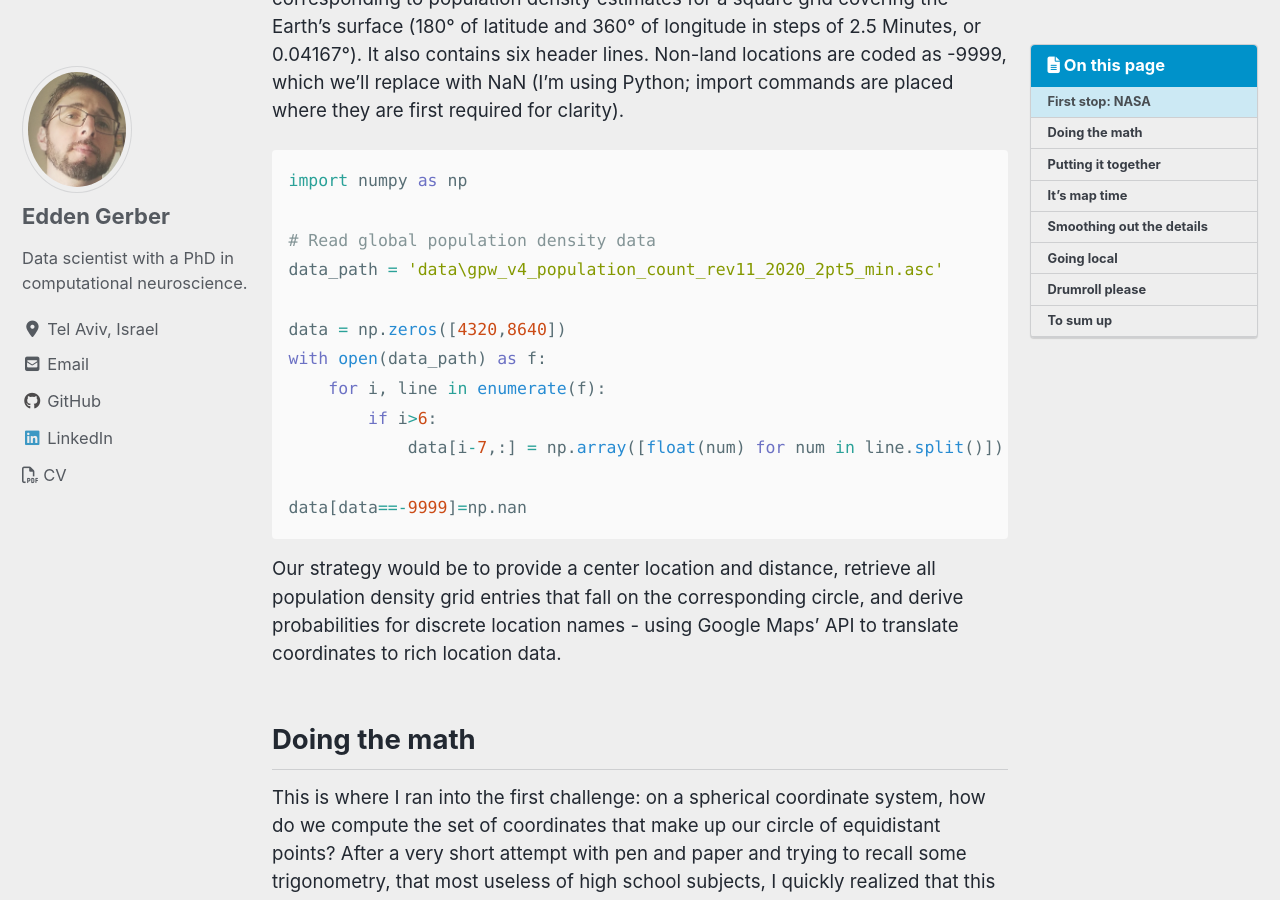
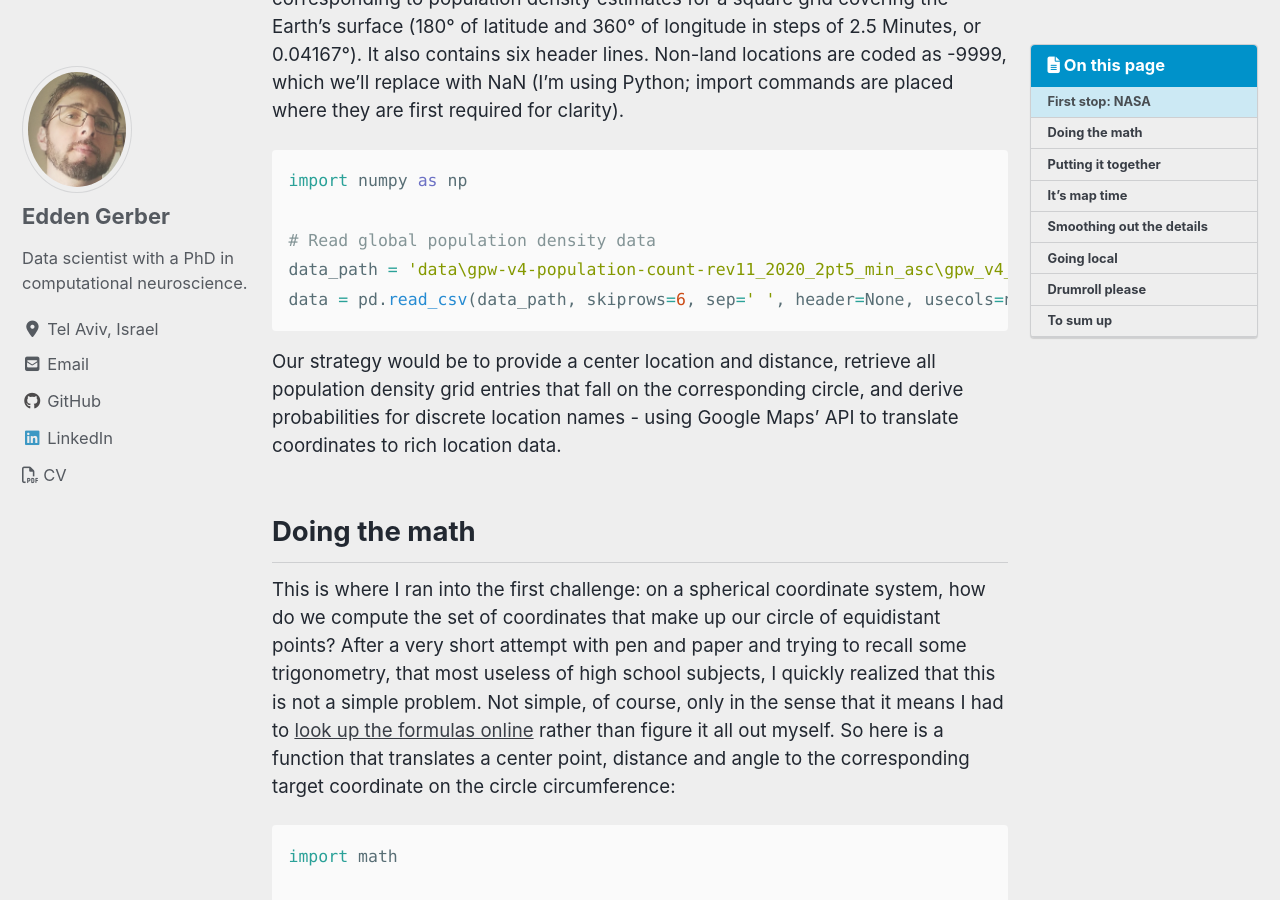
Before and after one commit to edden-gerber/edden-gerber.github.io, a Jekyll site: the page built from _posts/2019-10-11-guessing-location-on-earth.md, in a window 1280 px wide and 900 px high, scrolled down 1316 px. Built offline with Jekyll 4.4.1, drawn with Linux system fonts in a browser that asks for light colours; cached includes are drawn as plain includes; nearby versions of some CDN libraries; some of the changed text lies outside the part shown.

Commit message:
update locations code and capitalize titles

````diff
--- a/_posts/2019-10-11-guessing-location-on-earth.md
+++ b/_posts/2019-10-11-guessing-location-on-earth.md
@@ -1,5 +1,5 @@
 ---
-title: "Guessing someone's location on earth based on their distance"
+title: "Guessing Someone's Location On Earth Based On Their Distance"
 date: 2019-10-11
 share: true
 excerpt: "A small project encompassing population data, geometry, signal processing and Google Maps API"
@@ -26,15 +26,8 @@ This in an ASCII file containing 4320 rows and 8640 columns of numbers, correspo
 import numpy as np
 
 # Read global population density data
-data_path = 'data\gpw_v4_population_count_rev11_2020_2pt5_min.asc'
-
-data = np.zeros([4320,8640])
-with open(data_path) as f:
-    for i, line in enumerate(f):
-        if i>6:
-            data[i-7,:] = np.array([float(num) for num in line.split()])
-
-data[data==-9999]=np.nan
+data_path = 'data\gpw-v4-population-count-rev11_2020_2pt5_min_asc\gpw_v4_population_count_rev11_2020_2pt5_min.asc'
+data = pd.read_csv(data_path, skiprows=6, sep=' ', header=None, usecols=np.arange(8640), na_values=-9999)
 ```
 
 Our strategy would be to provide a center location and distance, retrieve all population density grid entries that fall on the corresponding circle, and derive probabilities for discrete location names - using Google Maps' API to translate coordinates to rich location data.
````
Also changed, not shown: other parts of _posts/2019-10-11-guessing-location-on-earth.md (+1 -1 lines), _neuroscience/plan_and_run_fmri_exp.md (+1 -1 lines), _posts/2019-10-3-datahack_2019.md (+1 -1 lines).
